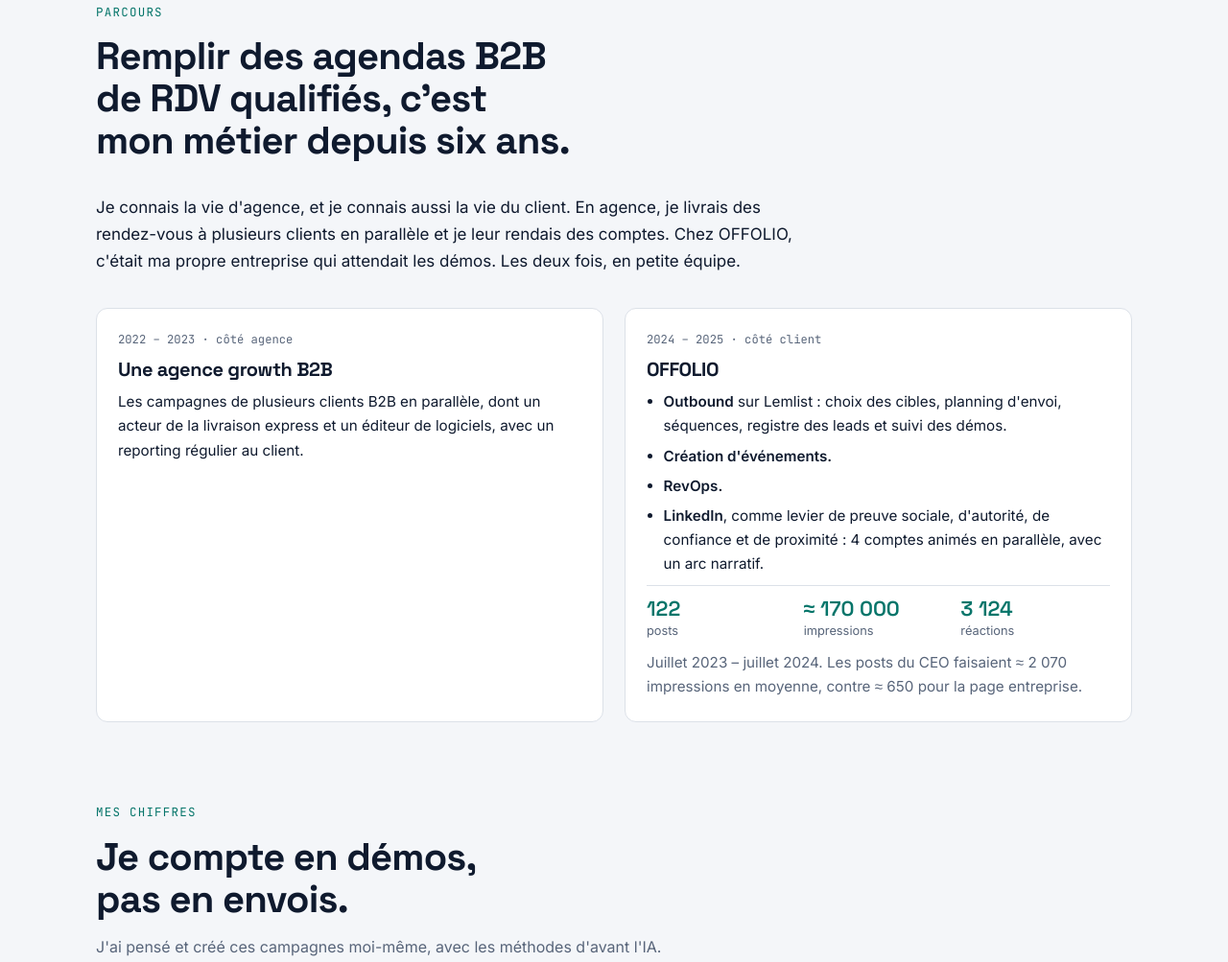
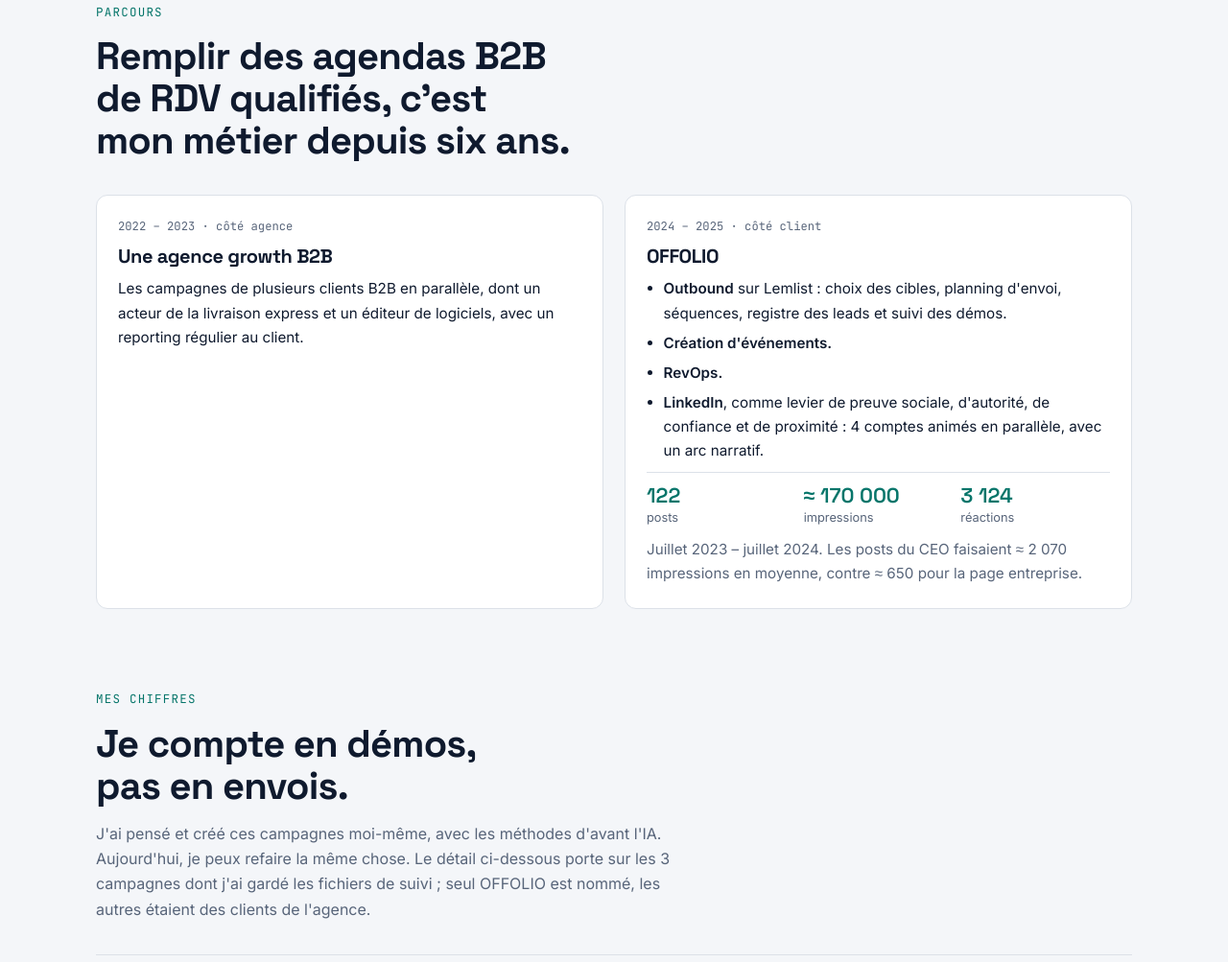
Before and after one commit to wickra07/wickra-pro, a plain HTML site: page grow.html in a window 1280 px wide. Shown: the part 858-1861 px from the top of the page at 96% size. Drawn offline with Linux system fonts and the light colour scheme.

Commit message:
GROW : retire paragraphe parcours

```diff
--- a/grow.html
+++ b/grow.html
@@ -278,8 +278,7 @@ table.t td:first-child{font-weight:600;white-space:nowrap}
       <span class="kicker">Parcours</span>
       <h2 id="t-p">Remplir des agendas B2B de RDV qualifiés, c'est mon métier depuis six ans.</h2>
     </div>
-    <p class="lede">Je connais la vie d'agence, et je connais aussi la vie du client. En agence, je livrais des rendez-vous à plusieurs clients en parallèle et je leur rendais des comptes. Chez OFFOLIO, c'était ma propre entreprise qui attendait les démos. Les deux fois, en petite équipe.</p>
-    <div class="path">
+    <div class="path" style="margin-top:0">
       <article>
         <span class="meta">2022 – 2023 · côté agence</span>
         <h3>Une agence growth B2B</h3>
```
